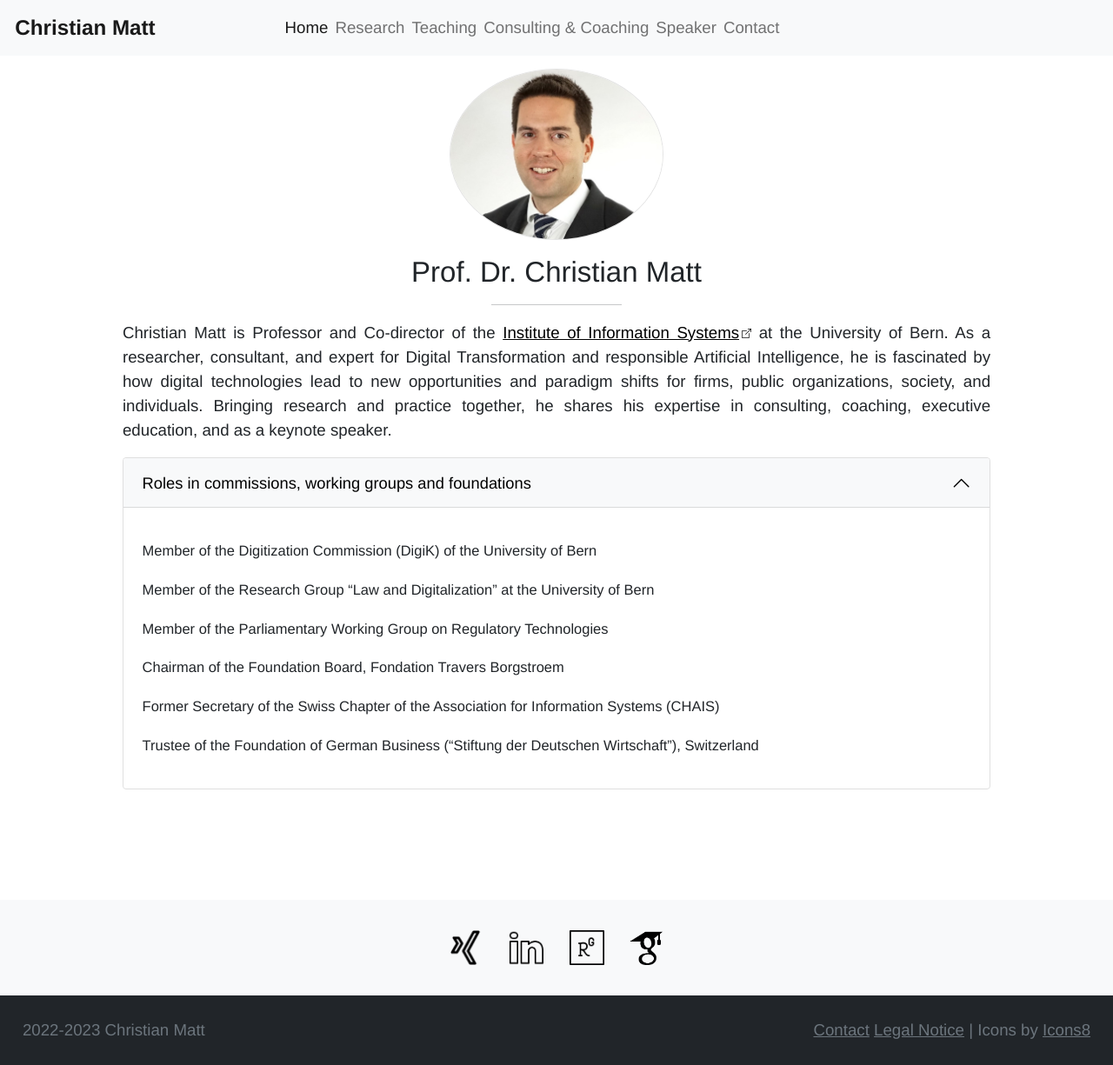
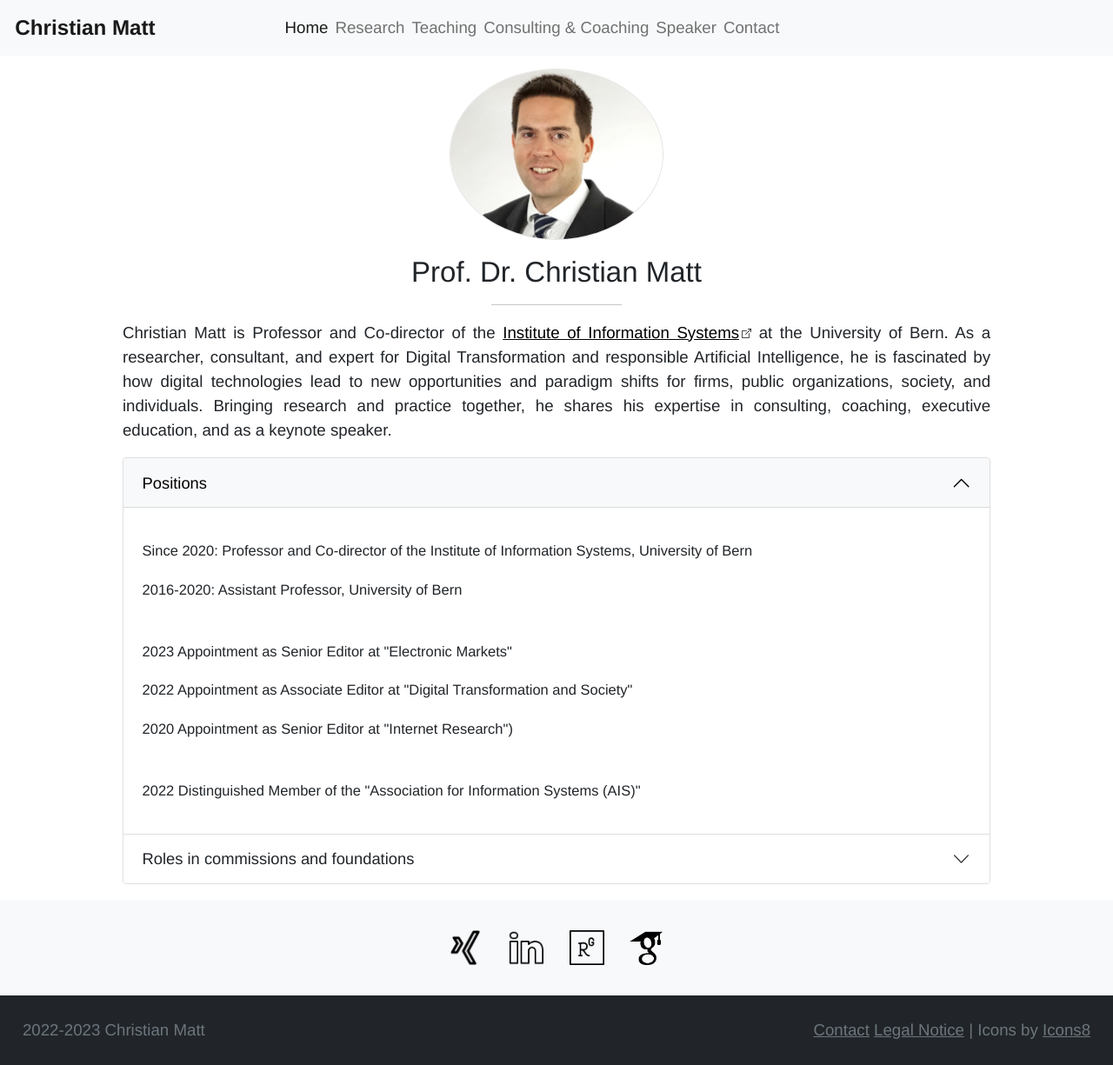
Before and after one commit to christian-matt/christian-matt.github.io, a Jekyll site: the page built from index.html, in a window 1280 px wide and 1225 px high. Shown: the whole window at 87% size. Built offline with Jekyll 4.4.1, drawn with Linux system fonts in a browser that asks for light colours.

Commit message:
Merge index and roles page.

```diff
--- a/index.html
+++ b/index.html
@@ -17,21 +17,28 @@ Bringing research and practice together, he shares his expertise in consulting,
     <div class="accordion-item">
         <h2 class="accordion-header">
             <button class="accordion-button" type="button" data-bs-toggle="collapse" data-bs-target="#collapseOne" aria-expanded="true" aria-controls="collapseOne">
-                Roles in commissions, working groups and foundations
+                Positions
             </button>
         </h2>
         <div id="collapseOne" class="accordion-collapse collapse show" data-bs-parent="#accordionRoles">
             <div class="accordion-body">
                 <ul class="list-unstyled ">
-                    <li class="publication-item">Member of the Digitization Commission (DigiK) of the University of Bern</li>
-                    <li class="publication-item">Member of the Research Group “Law and Digitalization” at the University of Bern</li>
-                    <li class="publication-item">Member of the Parliamentary Working Group on Regulatory Technologies</li>
-                    <li class="publication-item">Chairman of the Foundation Board, Fondation Travers Borgstroem</li>
-                    <li class="publication-item">Former Secretary of the Swiss Chapter of the Association for Information Systems (CHAIS)</li>
-                    <li class="publication-item">Trustee of the Foundation of German Business (“Stiftung der Deutschen Wirtschaft”), Switzerland</li>
+                    <li class="publication-item">Since 2020: Professor and Co-director of the Institute of Information Systems, University of Bern</li>
+                    <li class="publication-item pb-4">2016-2020: Assistant Professor, University of Bern</li>
+                    <li class="publication-item">2023 Appointment as Senior Editor at "Electronic Markets"</li>
+                    <li class="publication-item">2022 Appointment as Associate Editor at "Digital Transformation and Society"</li>
+                    <li class="publication-item pb-4">2020 Appointment as Senior Editor at "Internet Research")</li>
+                    <li class="publication-item">2022 Distinguished Member of the "Association for Information Systems (AIS)"</li>
                 </ul>
             </div>
         </div>
+    </div>
+    <div class="accordion-item">
+        <h2 class="accordion-header">
+            <button class="accordion-button collapsed" type="button" data-bs-toggle="collapse" data-bs-target="#collapseTwo" aria-expanded="false" aria-controls="collapseTwo">
+                Roles in commissions and foundations
+            </button>
+        </h2>
         <div id="collapseTwo" class="accordion-collapse collapse" data-bs-parent="#accordionRoles">
             <div class="accordion-body">
                 <ul class="list-unstyled ">
```
Also changed, not shown: roles.md (deleted, +0 -16 lines).
